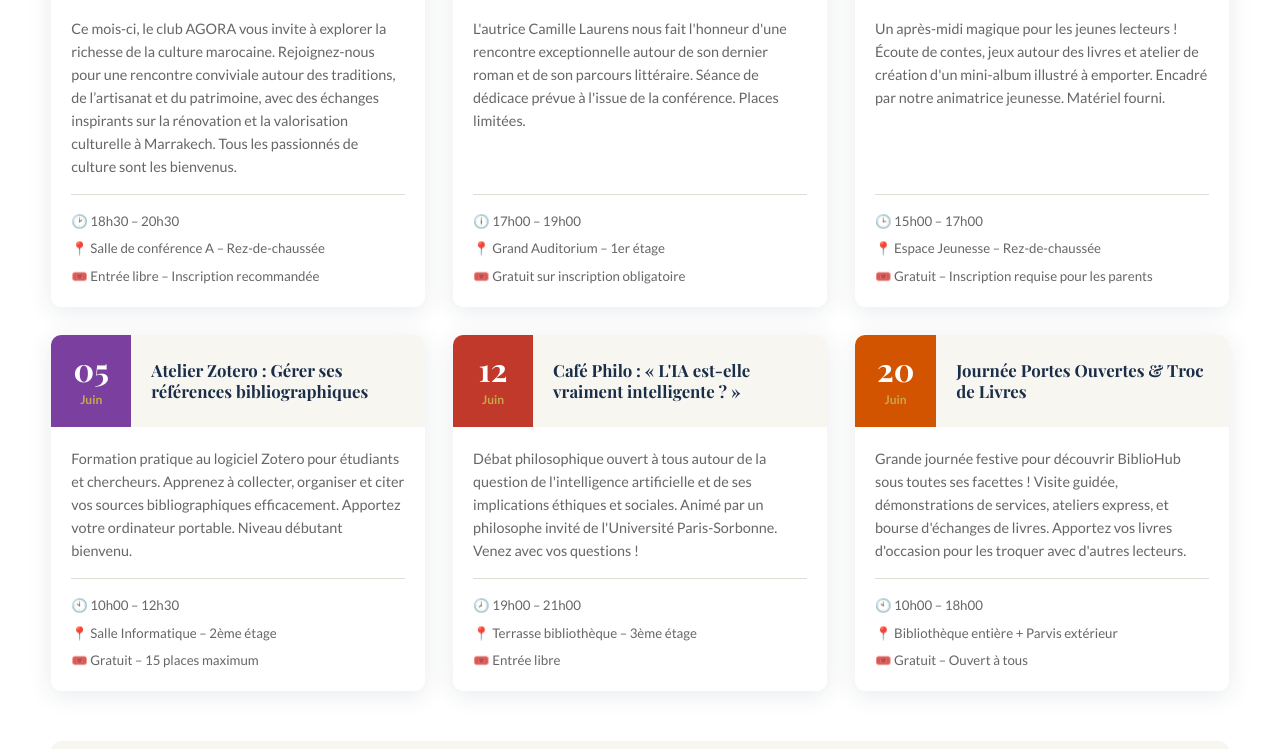
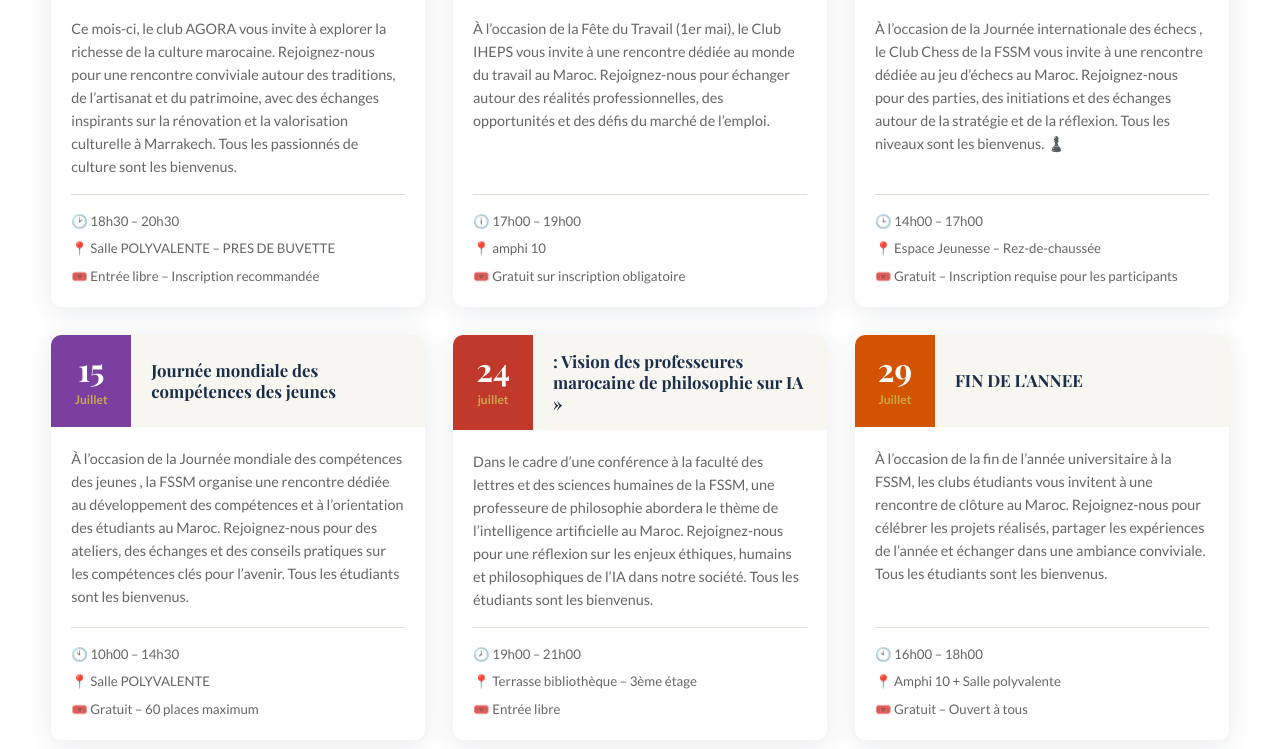
Before and after one commit to Aissarak8/project-web-S2, a plain HTML site: page evenements.html in a window 1280 px wide. Shown: the part 644-1393 px from the top of the page. Drawn offline with nearby package versions, Linux system fonts and the light colour scheme.

Commit message:
change  evenement

```diff
--- a/evenements.html
+++ b/evenements.html
@@ -65,7 +65,7 @@
             <p>Ce mois-ci, le club AGORA vous invite à explorer la richesse de la culture marocaine. Rejoignez-nous pour une rencontre conviviale autour des traditions, de l’artisanat et du patrimoine, avec des échanges inspirants sur la rénovation et la valorisation culturelle à Marrakech. Tous les passionnés de culture sont les bienvenus.</p>
             <div class="event-meta">
               <span>🕑 18h30 – 20h30</span>
-              <span>📍 Salle de conférence A – Rez-de-chaussée</span>
+              <span>📍 Salle POLYVALENTE – PRES DE BUVETTE</span>
               <span>🎟️ Entrée libre – Inscription recommandée</span>
             </div>
           </div>
@@ -75,18 +75,18 @@
         <article class="event-card">
           <div class="event-header">
             <div class="event-date">
-              <div class="day">22</div>
+              <div class="day">1</div>
               <div class="month">Mai</div>
             </div>
             <div class="event-title-block">
-              <h3>Conférence : Camille Laurens en conversation</h3>
+              <h3> Club IHEPS ,Orientation professionnelle</h3>
             </div>
           </div>
           <div class="event-body">
-            <p>L'autrice Camille Laurens nous fait l'honneur d'une rencontre exceptionnelle autour de son dernier roman et de son parcours littéraire. Séance de dédicace prévue à l'issue de la conférence. Places limitées.</p>
+            <p>À l’occasion de la Fête du Travail (1er mai), le Club IHEPS vous invite à une rencontre dédiée au monde du travail au Maroc. Rejoignez-nous pour échanger autour des réalités professionnelles, des opportunités et des défis du marché de l’emploi.</p>
             <div class="event-meta">
               <span>🕕 17h00 – 19h00</span>
-              <span>📍 Grand Auditorium – 1er étage</span>
+              <span>📍 amphi 10 </span>
               <span>🎟️ Gratuit sur inscription obligatoire</span>
             </div>
           </div>
@@ -96,19 +96,19 @@
         <article class="event-card">
           <div class="event-header">
             <div class="event-date">
-              <div class="day">29</div>
-              <div class="month">Mai</div>
+              <div class="day">20</div>
+              <div class="month">Juillet</div>
             </div>
             <div class="event-title-block">
-              <h3>Atelier Contes & Créativité (6–10 ans)</h3>
+              <h3>Club CHESS , d’échecs de la FSSM</h3>
             </div>
           </div>
           <div class="event-body">
-            <p>Un après-midi magique pour les jeunes lecteurs ! Écoute de contes, jeux autour des livres et atelier de création d'un mini-album illustré à emporter. Encadré par notre animatrice jeunesse. Matériel fourni.</p>
+            <p>À l’occasion de la Journée internationale des échecs , le Club Chess de la FSSM vous invite à une rencontre dédiée au jeu d’échecs au Maroc. Rejoignez-nous pour des parties, des initiations et des échanges autour de la stratégie et de la réflexion. Tous les niveaux sont les bienvenus. ♟️</p>
             <div class="event-meta">
-              <span>🕒 15h00 – 17h00</span>
+              <span>🕒 14h00 – 17h00</span>
               <span>📍 Espace Jeunesse – Rez-de-chaussée</span>
-              <span>🎟️ Gratuit – Inscription requise pour les parents</span>
+              <span>🎟️ Gratuit – Inscription requise pour les participants</span>
             </div>
           </div>
         </article>
@@ -117,19 +117,19 @@
         <article class="event-card">
           <div class="event-header">
             <div class="event-date">
-              <div class="day">05</div>
-              <div class="month">Juin</div>
+              <div class="day"> 15</div>
+              <div class="month">Juillet</div>
             </div>
             <div class="event-title-block">
-              <h3>Atelier Zotero : Gérer ses références bibliographiques</h3>
+              <h3>Journée mondiale des compétences des jeunes</h3>
             </div>
           </div>
           <div class="event-body">
-            <p>Formation pratique au logiciel Zotero pour étudiants et chercheurs. Apprenez à collecter, organiser et citer vos sources bibliographiques efficacement. Apportez votre ordinateur portable. Niveau débutant bienvenu.</p>
+            <p>À l’occasion de la Journée mondiale des compétences des jeunes , la FSSM organise une rencontre dédiée au développement des compétences et à l’orientation des étudiants au Maroc. Rejoignez-nous pour des ateliers, des échanges et des conseils pratiques sur les compétences clés pour l’avenir. Tous les étudiants sont les bienvenus.</p>
             <div class="event-meta">
-              <span>🕙 10h00 – 12h30</span>
-              <span>📍 Salle Informatique – 2ème étage</span>
-              <span>🎟️ Gratuit – 15 places maximum</span>
+              <span>🕙 10h00 – 14h30</span>
+              <span>📍 Salle POLYVALENTE </span>
+              <span>🎟️ Gratuit – 60 places maximum</span>
             </div>
           </div>
         </article>
@@ -138,15 +138,15 @@
         <article class="event-card">
           <div class="event-header">
             <div class="event-date">
-              <div class="day">12</div>
-              <div class="month">Juin</div>
+              <div class="day">24</div>
+              <div class="month">juillet</div>
             </div>
             <div class="event-title-block">
-              <h3>Café Philo : « L'IA est-elle vraiment intelligente ? »</h3>
+              <h3>: Vision des professeures  marocaine de philosophie sur IA  »</h3>
             </div>
           </div>
           <div class="event-body">
-            <p>Débat philosophique ouvert à tous autour de la question de l'intelligence artificielle et de ses implications éthiques et sociales. Animé par un philosophe invité de l'Université Paris-Sorbonne. Venez avec vos questions !</p>
+            <p>Dans le cadre d’une conférence à la faculté des lettres et des sciences humaines de la FSSM, une professeure de philosophie abordera le thème de l’intelligence artificielle au Maroc. Rejoignez-nous pour une réflexion sur les enjeux éthiques, humains et philosophiques de l’IA dans notre société. Tous les étudiants sont les bienvenus.</p>
             <div class="event-meta">
               <span>🕗 19h00 – 21h00</span>
               <span>📍 Terrasse bibliothèque – 3ème étage</span>
@@ -159,18 +159,18 @@
         <article class="event-card">
           <div class="event-header">
             <div class="event-date">
-              <div class="day">20</div>
-              <div class="month">Juin</div>
+              <div class="day">29</div>
+              <div class="month">Juillet</div>
             </div>
             <div class="event-title-block">
-              <h3>Journée Portes Ouvertes & Troc de Livres</h3>
+              <h3>FIN DE L'ANNEE</h3>
             </div>
           </div>
           <div class="event-body">
-            <p>Grande journée festive pour découvrir BiblioHub sous toutes ses facettes ! Visite guidée, démonstrations de services, ateliers express, et bourse d'échanges de livres. Apportez vos livres d'occasion pour les troquer avec d'autres lecteurs.</p>
+            <p>À l’occasion de la fin de l’année universitaire à la FSSM, les clubs étudiants vous invitent à une rencontre de clôture au Maroc. Rejoignez-nous pour célébrer les projets réalisés, partager les expériences de l’année et échanger dans une ambiance conviviale. Tous les étudiants sont les bienvenus.</p>
             <div class="event-meta">
-              <span>🕙 10h00 – 18h00</span>
-              <span>📍 Bibliothèque entière + Parvis extérieur</span>
+              <span>🕙 16h00 – 18h00</span>
+              <span>📍 Amphi 10 + Salle polyvalente</span>
               <span>🎟️ Gratuit – Ouvert à tous</span>
             </div>
           </div>
```
